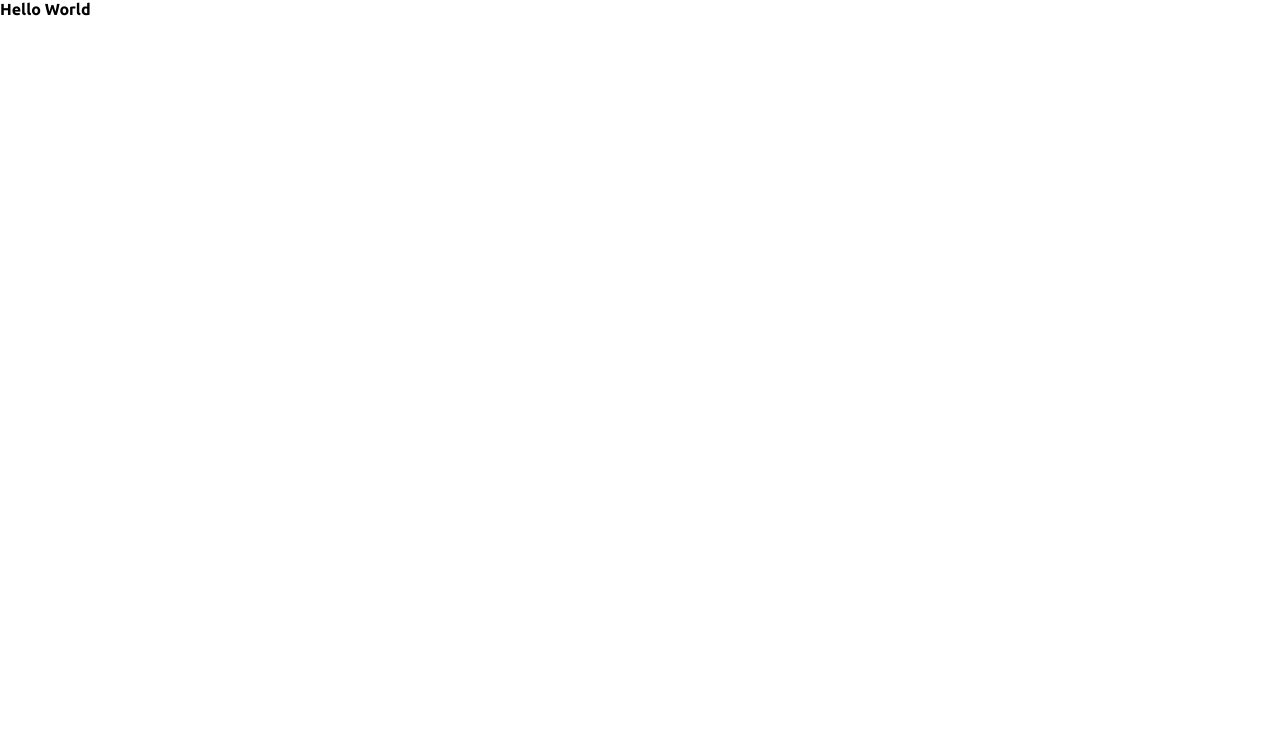
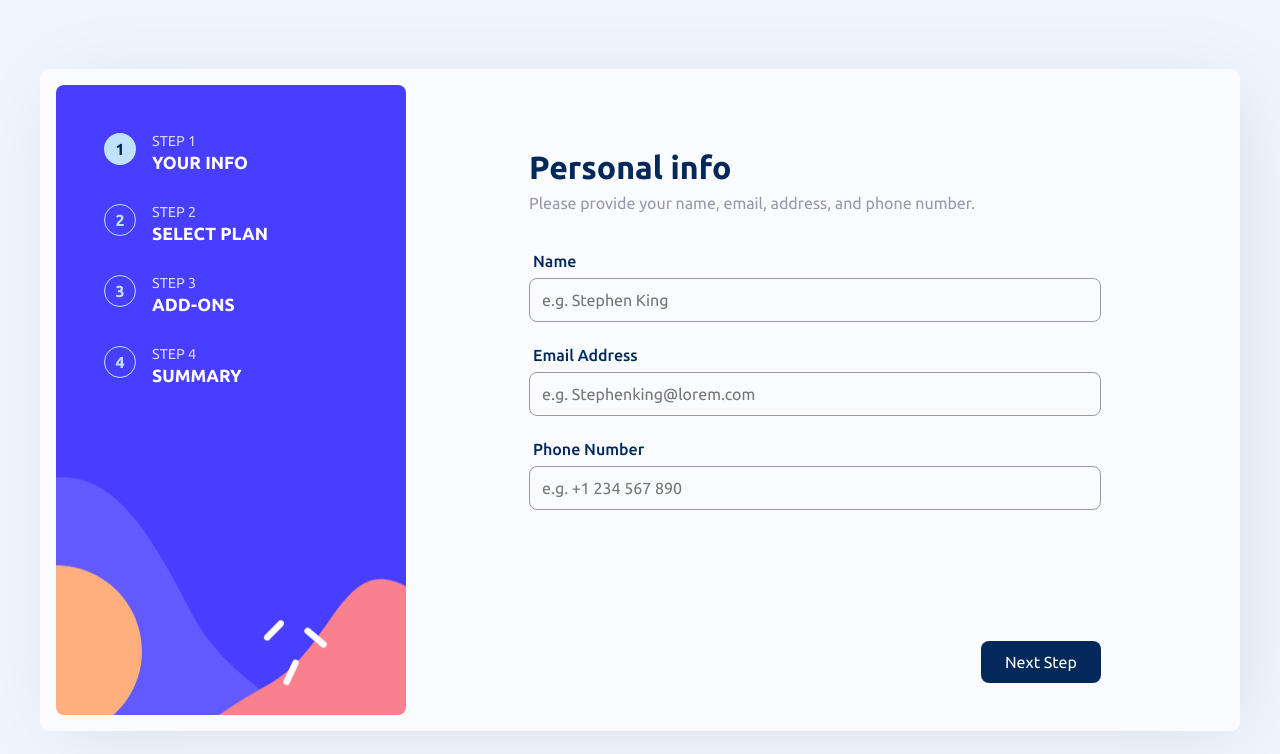
Before and after one commit to adram3l3ch/multi-step-form, a React (Vite) app: page / in a window 1280 px wide. Shown: the top 754 px of the page. Built offline with nearby package versions, Linux system fonts and the light colour scheme.

Commit message:
info form

```diff
--- a/src/App.tsx
+++ b/src/App.tsx
@@ -1,5 +1,33 @@
+import Info from "./components/Info";
+import MultiStepForm from "./components/MultiStepForm";
+import { Step } from "./components/MultiStepForm/types";
+import { ObjectType } from "./types";
+
+const steps: Step[] = [
+	{
+		title: "YOUR INFO",
+		Component: Info,
+	},
+	{
+		title: "SELECT PLAN",
+	},
+	{
+		title: "ADD-ONS",
+	},
+	{
+		title: "SUMMARY",
+	},
+];
+
 function App() {
-	return <div className="App">Hello World</div>;
+	const handleSubmit = (data: ObjectType) => {
+		console.log(data);
+	};
+	return (
+		<div className="container">
+			<MultiStepForm steps={steps} handleSubmit={handleSubmit} />
+		</div>
+	);
 }
 
 export default App;
--- /dev/null
+++ b/src/components/Info/index.tsx
@@ -0,0 +1,56 @@
+import { ChangeEvent } from "react";
+import { ComponentPropsType } from "../../types";
+
+const Info = (props: ComponentPropsType) => {
+	const { data, setData } = props;
+
+	const handleChange = (e: ChangeEvent<HTMLInputElement>) => {
+		const value = e.target.value;
+		const name = e.target.name as "name" | "email" | "phone";
+		const _data = { ...data };
+		_data[name] = value;
+		setData(_data);
+	};
+
+	return (
+		<form className="form info">
+			<h2>Personal info</h2>
+			<p>Please provide your name, email, address, and phone number.</p>
+			<div className="input__group">
+				<label htmlFor="name">Name</label>
+				<input
+					type="text"
+					placeholder="e.g. Stephen King"
+					value={data.name || ""}
+					onChange={handleChange}
+					name="name"
+					id="name"
+				/>
+			</div>
+			<div className="input__group">
+				<label htmlFor="email">Email Address</label>
+				<input
+					type="email"
+					placeholder="e.g. Stephenking@lorem.com"
+					value={data.email || ""}
+					onChange={handleChange}
+					name="email"
+					id="email"
+				/>
+			</div>
+			<div className="input__group">
+				<label htmlFor="phone">Phone Number</label>
+				<input
+					type="tel"
+					placeholder="e.g. +1 234 567 890"
+					value={data.phone || ""}
+					onChange={handleChange}
+					name="phone"
+					id="phone"
+				/>
+			</div>
+		</form>
+	);
+};
+
+export default Info;
--- /dev/null
+++ b/src/components/MultiStepForm/index.tsx
@@ -0,0 +1,60 @@
+import { useState } from "react";
+import { MultiStepFormPropsType } from "./types";
+import "./styles.scss";
+
+const MultiStepForm = (props: MultiStepFormPropsType) => {
+	const { steps, handleSubmit } = props;
+	const [currentStep, setCurrentStep] = useState(0);
+	const [multiStepFormData, setMultiFormData] = useState({});
+
+	const stepsElement = steps.map((step, i) => {
+		const isActive = currentStep === i;
+		const className = isActive ? "step active" : "step";
+		return (
+			<div className={className} key={i} onClick={() => setCurrentStep(i)}>
+				<div className="index">{i + 1}</div>
+				<div className="title">
+					<p>STEP {i + 1}</p>
+					<h3>{step.title}</h3>
+				</div>
+			</div>
+		);
+	});
+
+	const Component = steps[currentStep].Component;
+
+	const handleNextPrev = (val: -1 | 1) => {
+		setCurrentStep(ps => ps + val);
+	};
+
+	const onSubmit = () => {
+		handleSubmit?.(multiStepFormData);
+	};
+
+	return (
+		<div className="multiStepForm">
+			<div className="steps">{stepsElement}</div>
+			<section className="content">
+				{Component && <Component setData={setMultiFormData} data={multiStepFormData} />}
+				<div className="btns">
+					{currentStep !== 0 && (
+						<button className="goBack" onClick={() => handleNextPrev(-1)}>
+							Go Back
+						</button>
+					)}
+					{currentStep === steps.length - 1 ? (
+						<button className="submit" onClick={onSubmit}>
+							Confirm
+						</button>
+					) : (
+						<button className="next" onClick={() => handleNextPrev(1)}>
+							Next Step
+						</button>
+					)}
+				</div>
+			</section>
+		</div>
+	);
+};
+
+export default MultiStepForm;
--- /dev/null
+++ b/src/components/MultiStepForm/styles.scss
@@ -0,0 +1,89 @@
+.multiStepForm {
+	background-color: var(--neutral-100);
+	width: min(100%, 1200px);
+	padding: 1rem;
+	border-radius: 0.5rem;
+	display: grid;
+	grid-template-columns: 350px 1fr;
+	height: min(90%, 700px);
+	box-shadow: 10px 10px 80px -10px rgba(0, 0, 0, 0.103);
+	overflow: hidden;
+
+	.steps {
+		padding: 3rem;
+		border-radius: inherit;
+		background: url("../../assets/bg-sidebar-desktop.svg") no-repeat center / cover;
+		display: flex;
+		flex-direction: column;
+		gap: 2rem;
+		overflow: auto;
+	}
+
+	.content {
+		padding: 4rem 4rem 2rem;
+		max-width: 700px;
+		width: 100%;
+		justify-self: center;
+		display: flex;
+		flex-direction: column;
+
+		.btns {
+			margin-top: auto;
+			display: flex;
+
+			button:not(.goBack) {
+				color: white;
+				margin-left: auto;
+				font-weight: 400;
+
+				&.next {
+					background-color: var(--primary-800);
+				}
+				&.submit {
+					background-color: var(--primary-400);
+				}
+			}
+		}
+	}
+}
+
+.step {
+	display: flex;
+	align-items: flex-start;
+	gap: 1rem;
+	cursor: pointer;
+
+	.index {
+		width: 2rem;
+		aspect-ratio: 1;
+		border-radius: 50%;
+		display: grid;
+		place-items: center;
+		color: var(--primary-200);
+		border: 1px solid;
+	}
+
+	&.active .index {
+		border: 2px solid;
+		background-color: var(--primary-200);
+		color: var(--primary-800);
+		border-color: var(--primary-200);
+	}
+
+	.title {
+		p {
+			color: var(--neutral-300);
+			margin-bottom: 0.25rem;
+			font-size: 0.9rem;
+		}
+		h3 {
+			color: var(--white);
+		}
+	}
+}
+
+.form {
+	p {
+		margin-bottom: 2.5rem;
+	}
+}
--- /dev/null
+++ b/src/components/MultiStepForm/types.ts
@@ -0,0 +1,11 @@
+import { ComponentPropsType, ObjectType } from "../../types";
+
+export type MultiStepFormPropsType = {
+	steps: Step[];
+	handleSubmit?: (params: ObjectType) => void;
+};
+
+export type Step = {
+	title: string;
+	Component?: (props: ComponentPropsType) => JSX.Element;
+};
--- a/src/styles/_reset.scss
+++ b/src/styles/_reset.scss
@@ -9,5 +9,41 @@
 
 :root {
 	font-family: "Ubuntu", sans-serif;
-	font-weight: 1rem;
+	--primary-800: hsl(213, 96%, 18%);
+	--primary-400: hsl(243, 100%, 62%);
+	--primary-300: hsl(228, 100%, 84%);
+	--primary-200: hsl(206, 94%, 87%);
+	--secondary-400: hsl(354, 84%, 57%);
+	--neutral-400: hsl(231, 11%, 63%);
+	--neutral-300: hsl(229, 24%, 87%);
+	--neutral-200: hsl(217, 100%, 97%);
+	--neutral-100: hsl(231, 100%, 99%);
+	--white: hsl(0, 0%, 100%);
 }
+
+p {
+	font-weight: 400;
+	color: var(--neutral-400);
+}
+
+h2 {
+	font-size: 2rem;
+	color: var(--primary-800);
+	margin-bottom: 0.25em;
+}
+
+h3 {
+	font-size: 1.1rem;
+}
+
+button {
+	border: none;
+	padding: 0.75rem 1.5rem;
+	border-radius: 0.5rem;
+	font-weight: 500;
+	font-family: inherit;
+	font-size: 1rem;
+	cursor: pointer;
+	background: none;
+	color: var(--neutral-400);
+}
--- a/src/styles/index.scss
+++ b/src/styles/index.scss
@@ -1,2 +1,38 @@
 @import url("https://fonts.googleapis.com/css2?family=Ubuntu:wght@400;500;700&display=swap");
 @import "./reset";
+
+.container {
+	width: 100%;
+	min-height: 100vh;
+	padding: 2rem 1rem;
+	display: grid;
+	place-items: center;
+	background-color: var(--neutral-200);
+}
+
+.input__group {
+	display: flex;
+	flex-direction: column;
+	gap: 0.5rem;
+	margin-bottom: 1.5rem;
+
+	> * {
+		font-weight: 400;
+		font-family: inherit;
+		color: var(--primary-800);
+	}
+
+	label {
+		margin-left: 0.25rem;
+		font-weight: 500;
+	}
+
+	input {
+		padding: 0.75rem;
+		font-size: 1rem;
+		border: 1px solid var(--neutral-400);
+		border-radius: 0.5rem;
+		background-color: var(--neutral-100);
+		outline: none;
+	}
+}
--- /dev/null
+++ b/src/types.ts
@@ -0,0 +1,6 @@
+export type ObjectType = { [key: string]: any };
+
+export type ComponentPropsType = {
+	data: ObjectType;
+	setData: React.Dispatch<React.SetStateAction<{}>>;
+};
```
